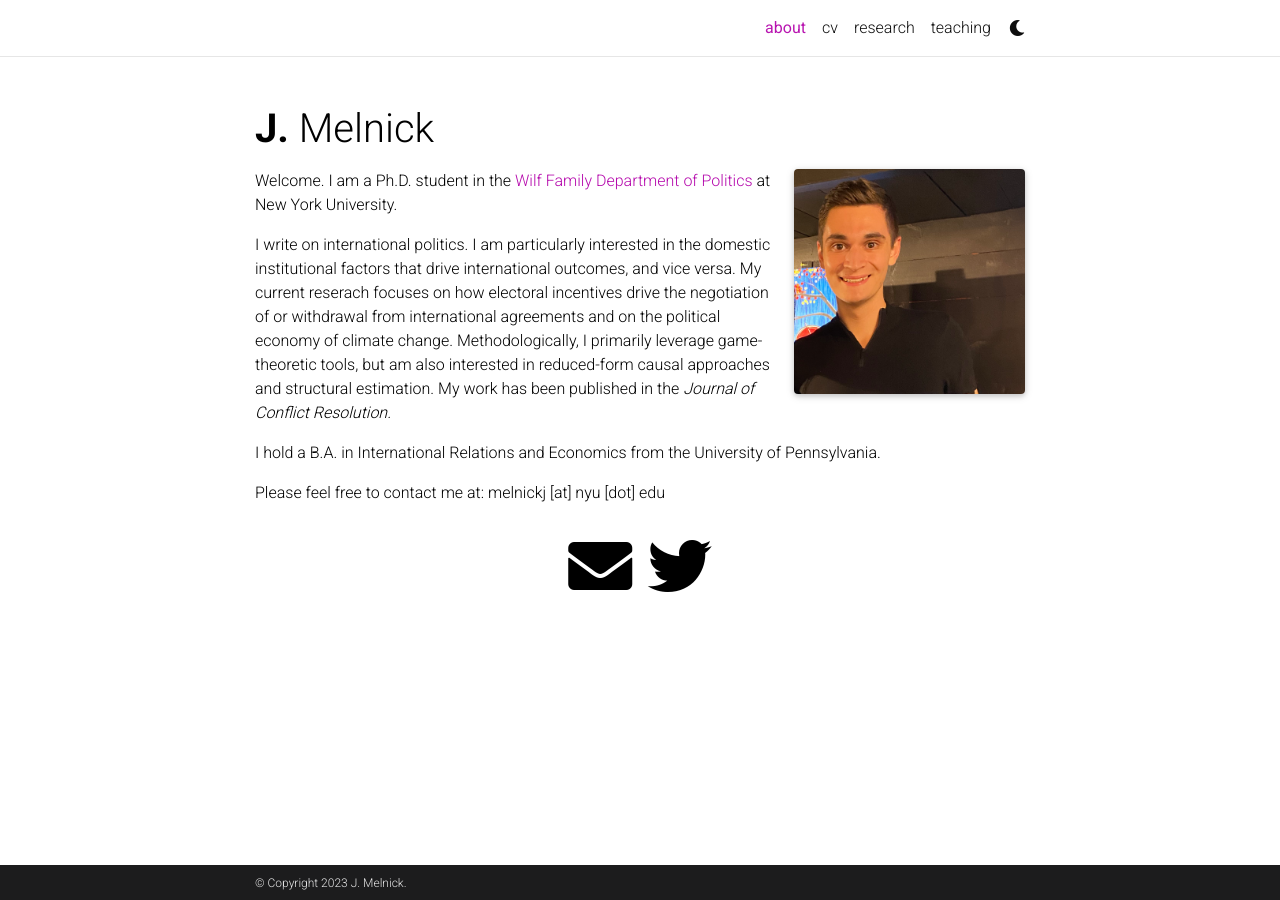
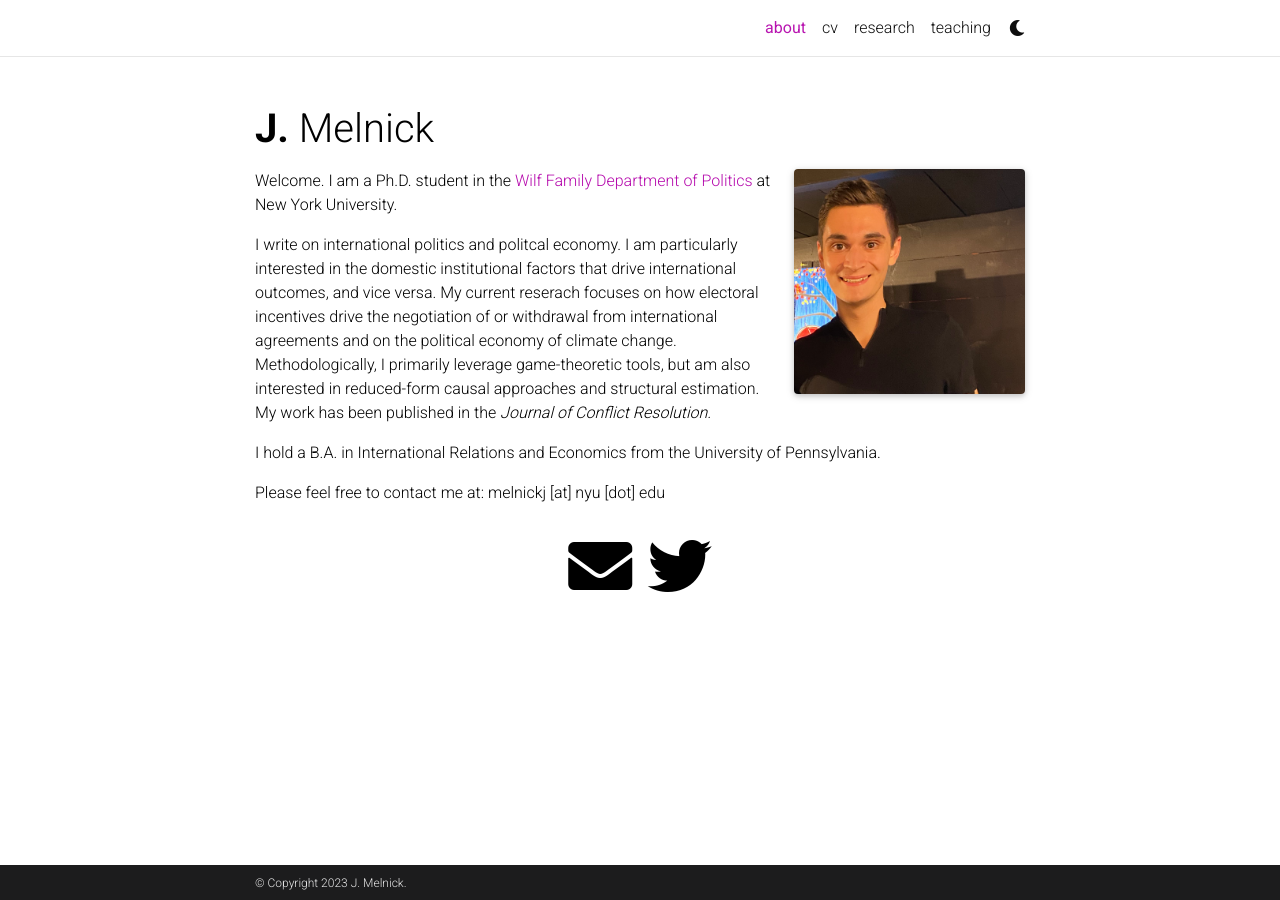
Before and after one commit to justinmelnick/justinmelnick.github.io, a Jekyll site: the page built from _pages/about.md, in a window 1280 px wide. Built offline with Jekyll 4.4.1, drawn with Linux system fonts in a browser that asks for light colours; full-size pictures stand in for the smaller copies a plugin makes; comment, search, counter and statistics services are not loaded; a style sheet for code colours, icons or effects is not loaded.

Commit message:
Update about.md

```diff
--- a/_pages/about.md
+++ b/_pages/about.md
@@ -20,7 +20,7 @@
 
 Welcome. I am a Ph.D. student in the [Wilf Family Department of Politics](https://as.nyu.edu/departments/politics.html) at New York University.
 
-I write on international politics. I am particularly interested in the domestic institutional factors that drive international outcomes, and vice versa. My current reserach focuses on how electoral incentives drive the negotiation of or withdrawal from international agreements and on the political economy of climate change. Methodologically, I primarily leverage game-theoretic tools, but am also interested in reduced-form causal approaches and structural estimation. My work has been published in the _Journal of Conflict Resolution._
+I write on international politics and politcal economy. I am particularly interested in the domestic institutional factors that drive international outcomes, and vice versa. My current reserach focuses on how electoral incentives drive the negotiation of or withdrawal from international agreements and on the political economy of climate change. Methodologically, I primarily leverage game-theoretic tools, but am also interested in reduced-form causal approaches and structural estimation. My work has been published in the _Journal of Conflict Resolution._
 
 I hold a B.A. in International Relations and Economics from the University of Pennsylvania.
 
```
